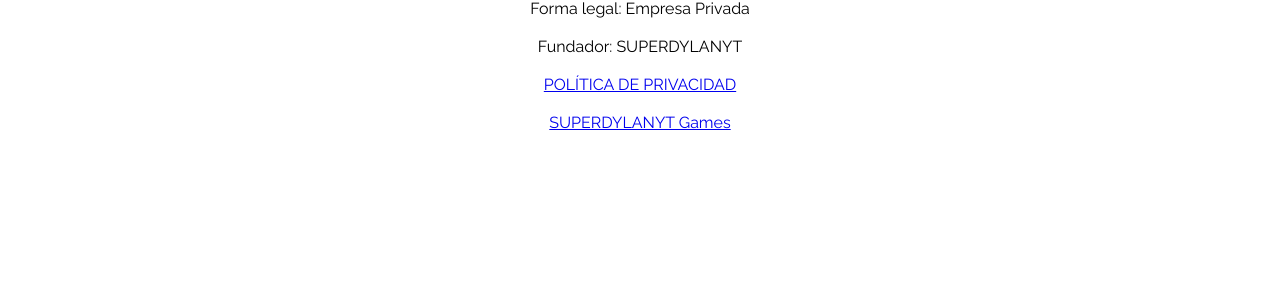
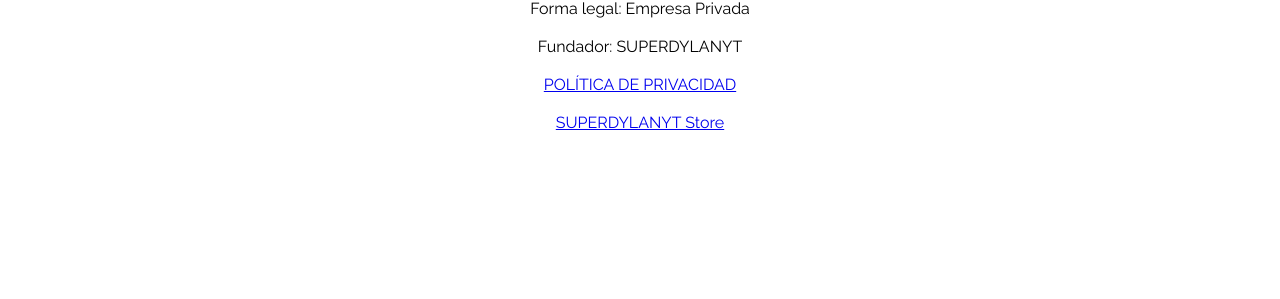
Before and after one commit to dylanmeca/dylanmeca.github.io, a Jekyll site: the page index.html, which Jekyll copies as it is, in a window 1280 px wide and 900 px high, scrolled down 2180 px. Shown: the part 151-450 px from the top of the window. Built offline with Jekyll 4.4.1, drawn with Linux system fonts in a browser that asks for light colours; nearby versions of some CDN libraries.

Commit message:
Update index.html

```diff
--- a/index.html
+++ b/index.html
@@ -100,7 +100,7 @@
 <div style="text-align: center;">
 <br /></div>
 <div style="text-align: center;">
-<a href="Server/superdylanyt_games">SUPERDYLANYT Games</a></div>
+<a href="Server/superdylanyt_store">SUPERDYLANYT Store</a></div>
 <div style="text-align: center;">
 <br /></div>
 
```
